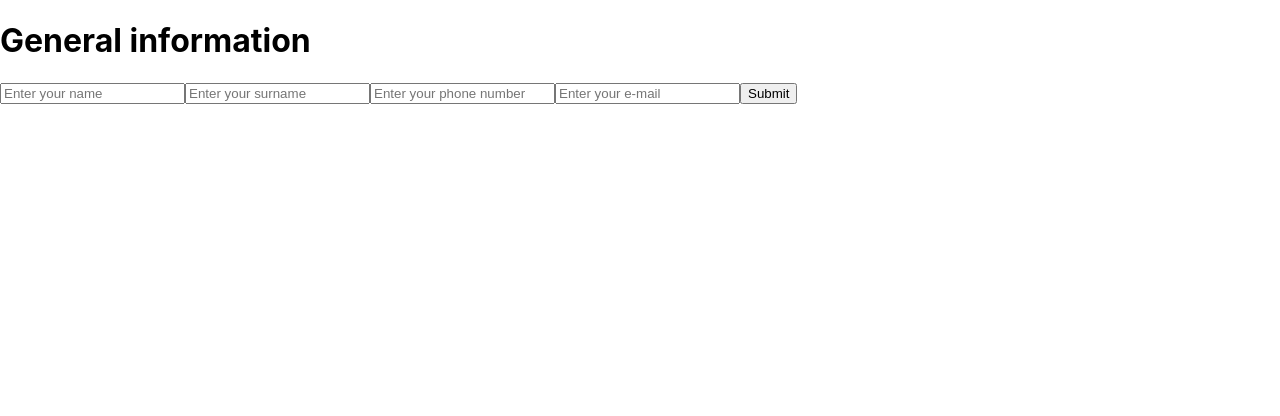
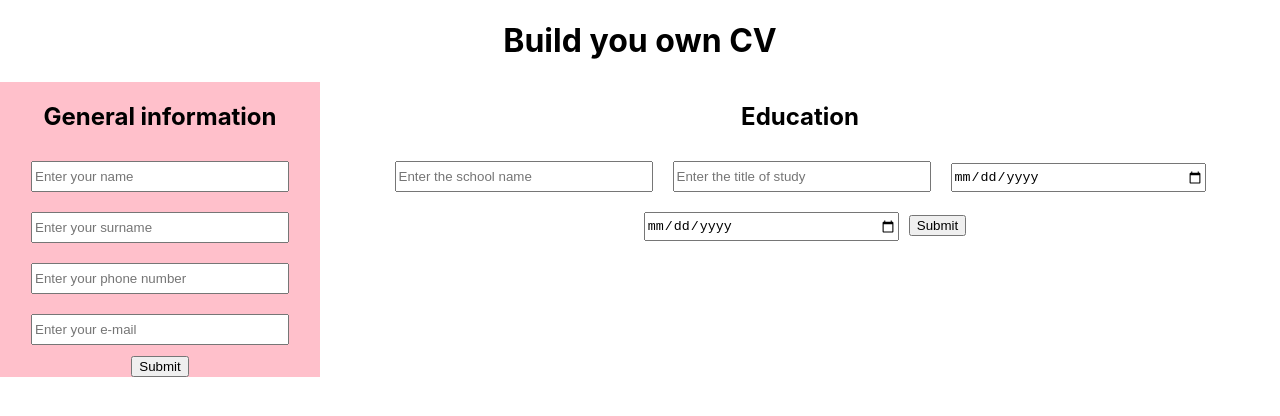
Before and after one commit to annagiuliam/cv-application, a React (Create React App) app: page / in a window 1280 px wide. Shown: the top 416 px of the page. Built offline with nearby package versions, Linux system fonts and the light colour scheme.

Commit message:
added education section

```diff
--- a/src/App.css
+++ b/src/App.css
@@ -1,8 +1,62 @@
 .App {
+  text-align: center;
+
+}
+.appContainer {
+  display: grid;
+  text-align: center;
+  grid-template-columns: 1fr 3fr;
+  grid-template-areas:
+  "header header"
+  "sidebar content"
+}
+
+.header {
+  grid-area: header;
+}
+
+.formDiv {
+  display: block;
+  text-align: center;
+}
+form {
+  display: inline-block;
+  margin-left: auto;
+  margin-right: auto;
+  text-align: center
+}
+
+.formInput {
+  width: 250px;
+  height: 25px;
+  margin: 10px;
+}
+.generalSection {
+  background-color: pink;
+  grid-area: sidebar;
   text-align: center;
 }
 
-.App-logo {
+.generalInfoDiv {
+  display: grid;
+  grid-template-columns: 1fr 1fr;
+  grid-gap: 10px;
+  margin: 15px;
+
+}
+#nameLabel, #surnameLabel, #phoneLabel, #emailLabel {
+  justify-self: end;
+}
+#nameData, #surnameData, #phoneData, #emailData {
+  justify-self: start;
+}
+
+.buttonDiv {
+text-align: center;
+}
+
+
+/* .App-logo {
   height: 40vmin;
   pointer-events: none;
 }
@@ -35,4 +89,4 @@
   to {
     transform: rotate(360deg);
   }
-}
+} */
--- a/src/App.js
+++ b/src/App.js
@@ -2,7 +2,10 @@
 import './App.css';
 import React, { Component } from "react";
 
-import GeneralForm from "./components.js/GeneralForm"
+import Header from "./components/Header";
+import GeneralForm from "./components/GeneralForm";
+import EducationForm from "./components/EducationForm"
+
 
 class App extends Component {
   constructor() {
@@ -12,7 +15,12 @@ class App extends Component {
   render() {
 
     return (
+      <div className="appContainer">
+        <Header />
         <GeneralForm />
+        <EducationForm />
+      </div>
+
 
     );
   }
--- a/src/components.js/GeneralInfo.js
+++ /dev/null
@@ -1,19 +0,0 @@
-
-import React from "react";
-
-const GeneralInfo = (props) => {
-
-        const {name, surname, phone, email} = props.info;
-        return (
-            <div className="generalInfoDiv">
-                <div className="generalInfo" id="name">Name: {name}</div>
-                <div className="generalInfo" id="surname">Surname: {surname}</div>
-                <div className="generalInfo" id="phone">Phone Number: {phone}</div>
-                <div className="generalInfo" id="email">E-mail: {email}</div>
-            </div>
-
-        )
-
-}
-
-export default GeneralInfo;
--- /dev/null
+++ b/src/components/EducationForm.js
@@ -0,0 +1,64 @@
+import React, {Component} from 'react';
+
+class EducationForm extends Component {
+    constructor(props) {
+        super(props);
+
+        this.state = {
+            educationList : [],
+            educationInfo : {startDate : "", endDate : "", school : "", title : ""},
+            formSubmitted : false
+        }
+        this.handleChange = this.handleChange.bind(this);
+        this.handleSubmit = this.handleSubmit.bind(this);
+    }
+
+    handleChange(event) {
+        const target = event.target;
+        const value = target.value;
+        const name = target.name;
+
+        this.setState({
+            educationInfo: { ...this.state.educationInfo, [name]: value}
+        });
+    }
+
+    handleSubmit(event) {
+
+        this.setState({
+            formSubmitted : true
+        })
+        event.preventDefault()
+        console.log(this.state);
+        // RIPRENDI DA QUI --> INSERISCI INFO IN LIST
+    }
+
+
+
+
+
+    render(){
+        return(
+            <div className="educationSection">
+                <h2>Education</h2>
+                    <div className="formDiv">
+                        <form onSubmit={this.handleSubmit}>
+                            <input type="text" name="school" className="formInput" onChange={this.handleChange} placeholder="Enter the school name" required></input>
+                            <input type="text" name="title" className="formInput" onChange={this.handleChange} placeholder="Enter the title of study" required></input>
+                            <input type="date" name="startDate" className="formInput" onChange={this.handleChange} placeholder="Enter the start date" required></input>
+                            <input type="date" name="endDate" className="formInput" onChange={this.handleChange} placeholder="Enter the finish date" required></input>
+                            <input type="submit" value="Submit" />
+                        </form>
+                    </div>
+
+            </div>
+
+        )
+
+
+    }
+
+
+}
+
+export default EducationForm;
--- a/src/components.js/GeneralForm.js
+++ b/src/components/GeneralForm.js
@@ -1,5 +1,6 @@
 import React, { Component} from "react";
-import GeneralInfo from "./GeneralInfo"
+import GeneralInfo from "./GeneralInfo";
+//import '../App.css';
 
 class GeneralForm extends Component {
     constructor(props) {
@@ -39,8 +40,8 @@ class GeneralForm extends Component {
         const { name, surname, phone, email} = this.state.generalInfo;
 
         return (
-            <div className="GeneralSection">
-                <h1 className="GeneralFormHeader">General information</h1>
+            <div className="generalSection">
+                <h2 className="generalFormHeader">General information</h2>
                 {!this.state.formSubmitted ? (
                     <div className="formDiv">
                         <form onSubmit={this.handleSubmit}>
@@ -48,15 +49,19 @@ class GeneralForm extends Component {
                             <input type="text" name="surname" value={surname} onChange={this.handleChange} id="surnameInput" className="formInput" placeholder="Enter your surname" required></input>
                             <input type="text" name="phone" value={phone} onChange={this.handleChange} id="phoneInput" className="formInput" placeholder="Enter your phone number" required></input>
                             <input type="text" name="email" value={email} onChange={this.handleChange} id="emailInput" className="formInput" placeholder="Enter your e-mail" required></input>
+                            {/* <button type="submit" value="Submit">Submit</button> */}
+                            <div className="buttonDiv">
                             <input type="submit" value="Submit" />
+                            </div>
+
                         </form>
                 </div>
                 ) : (
-                    <div className="GeneralInfoContainer">
+                    <div className="generalInfoContainer">
                         <GeneralInfo info={this.state.generalInfo} />
-                        { <div className="buttonDiv">
+                         <div className="buttonDiv">
                             <button type="button" onClick={this.handleEdit} >Edit</button>
-                        </div> }
+                        </div>
                     </div>
 
                 )}
--- /dev/null
+++ b/src/components/GeneralInfo.js
@@ -0,0 +1,23 @@
+
+import React from "react";
+
+const GeneralInfo = (props) => {
+
+        const {name, surname, phone, email} = props.info;
+        return (
+            <div className="generalInfoDiv">
+                <div className="generalInfo" id="nameLabel">Name:</div>
+                <div className="generalInfo" id="nameData">{name}</div>
+                <div className="generalInfo" id="surnameLabel">Surname:</div>
+                <div className="generalInfo" id="surnameData">{surname}</div>
+                <div className="generalInfo" id="phoneLabel">Phone:</div>
+                <div className="generalInfo" id="phoneData">{phone}</div>
+                <div className="generalInfo" id="emailLabel">E-mail:</div>
+                <div className="generalInfo" id="emailData">{email}</div>
+            </div>
+
+        )
+
+}
+
+export default GeneralInfo;
--- /dev/null
+++ b/src/components/Header.js
@@ -0,0 +1,7 @@
+import React from 'react';
+
+const Header = () => {
+    return <h1 className="header">Build you own CV</h1>
+}
+
+export default Header;
```
Also changed, not shown: 1 other file (tests, documents, lock files or other folders).
